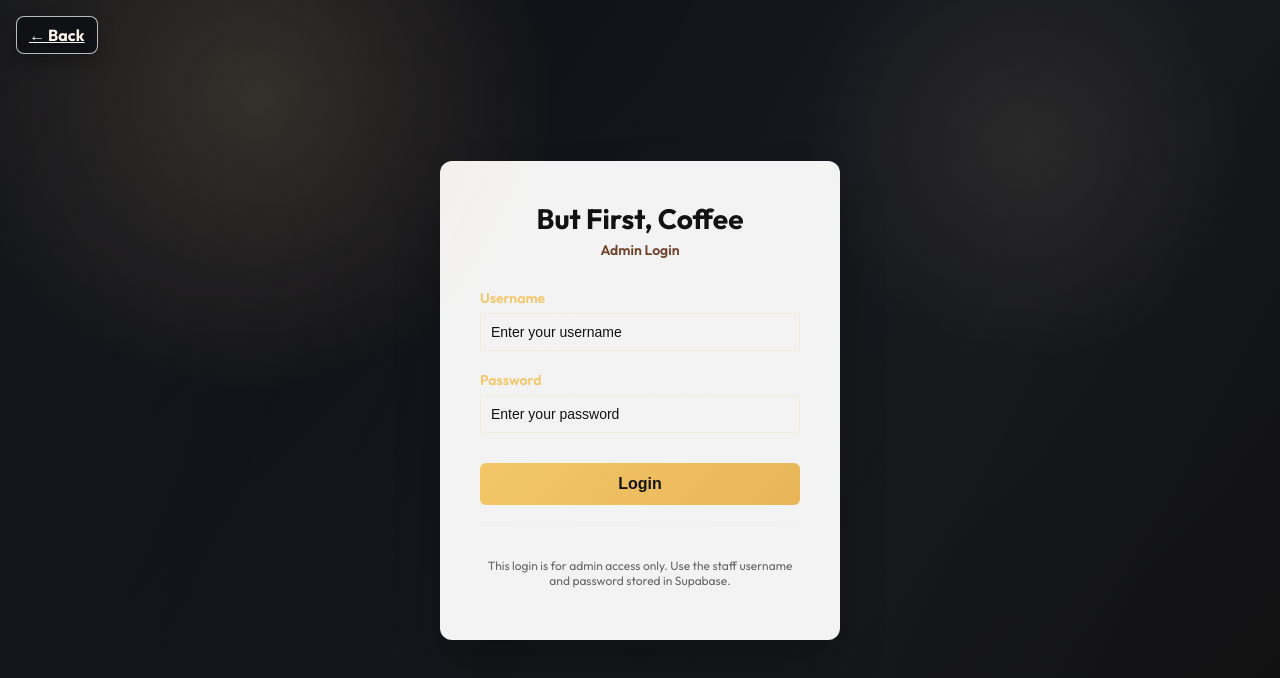
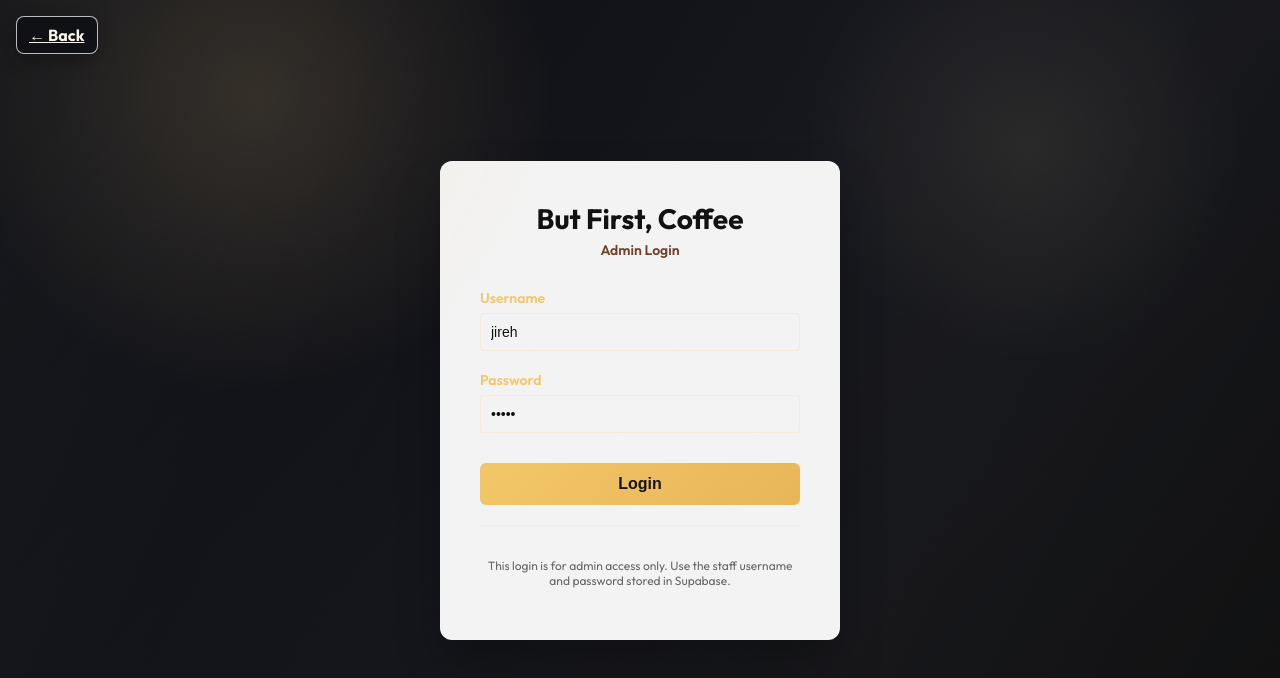
Before and after one commit to Lmaw-dev/butfirstcoffee, a React (Create React App) app: page /login in a window 1280 px wide. Shown: the top 678 px of the page. Built offline with nearby package versions, Linux system fonts and the light colour scheme.

Commit message:
Prefill admin login credentials

```diff
--- a/src/pages/Login.jsx
+++ b/src/pages/Login.jsx
@@ -6,8 +6,8 @@
 import BackButton from '../components/BackButton';
 
 export default function Login() {
-  const [username, setUsername] = useState('');
-  const [password, setPassword] = useState('');
+  const [username, setUsername] = useState('jireh');
+  const [password, setPassword] = useState('faith');
   const [error, setError] = useState('');
   const [loading, setLoading] = useState(false);
   const { login, logout } = useAuth();
@@ -59,7 +59,7 @@
               type="text"
               value={username}
               onChange={(e) => setUsername(e.target.value)}
-              placeholder="Enter your username"
+              placeholder="jireh"
               autoComplete="username"
               required
               disabled={loading}
@@ -73,7 +73,7 @@
               type="password"
               value={password}
               onChange={(e) => setPassword(e.target.value)}
-              placeholder="Enter your password"
+              placeholder="faith"
               required
               disabled={loading}
             />
```
